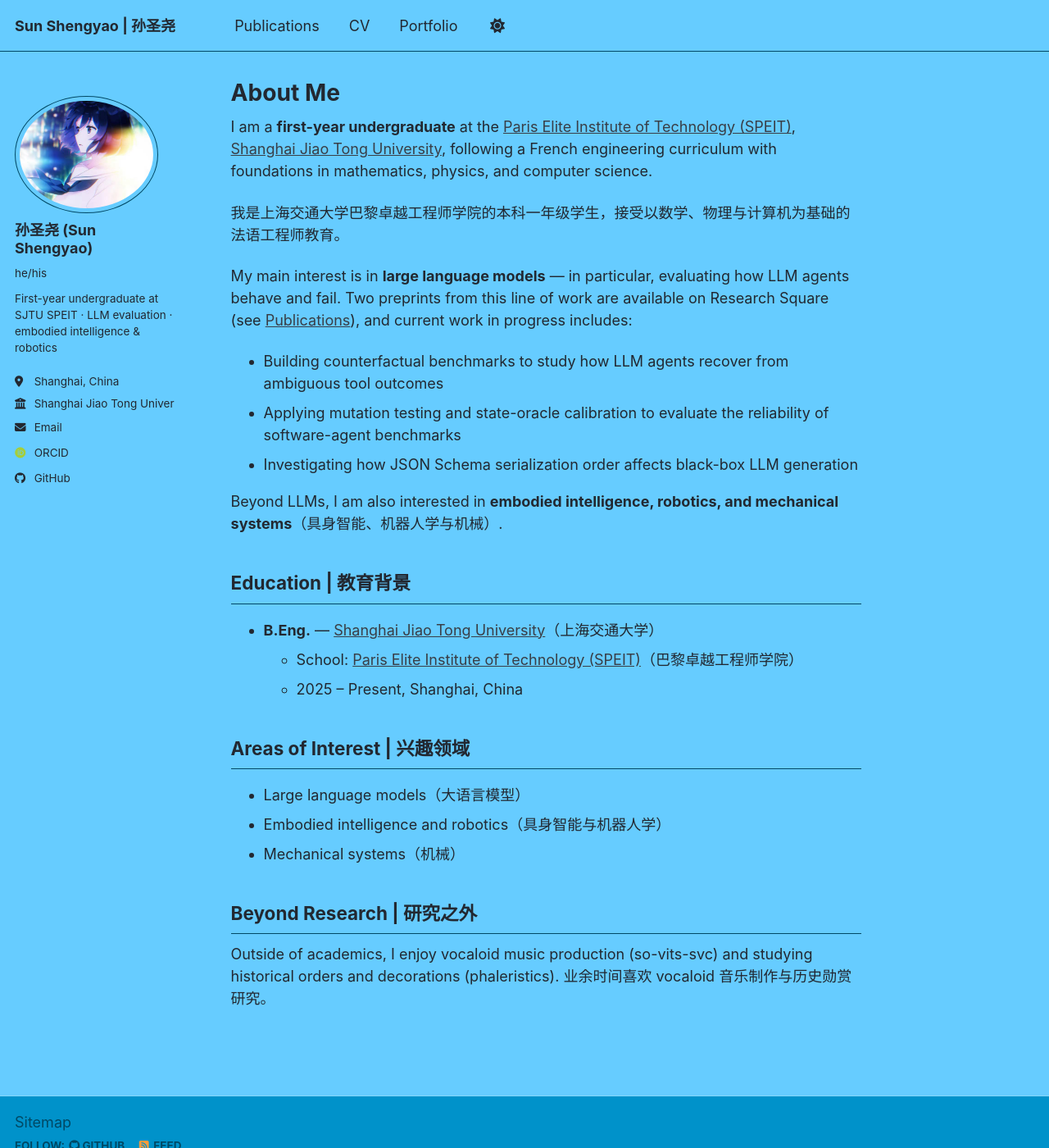
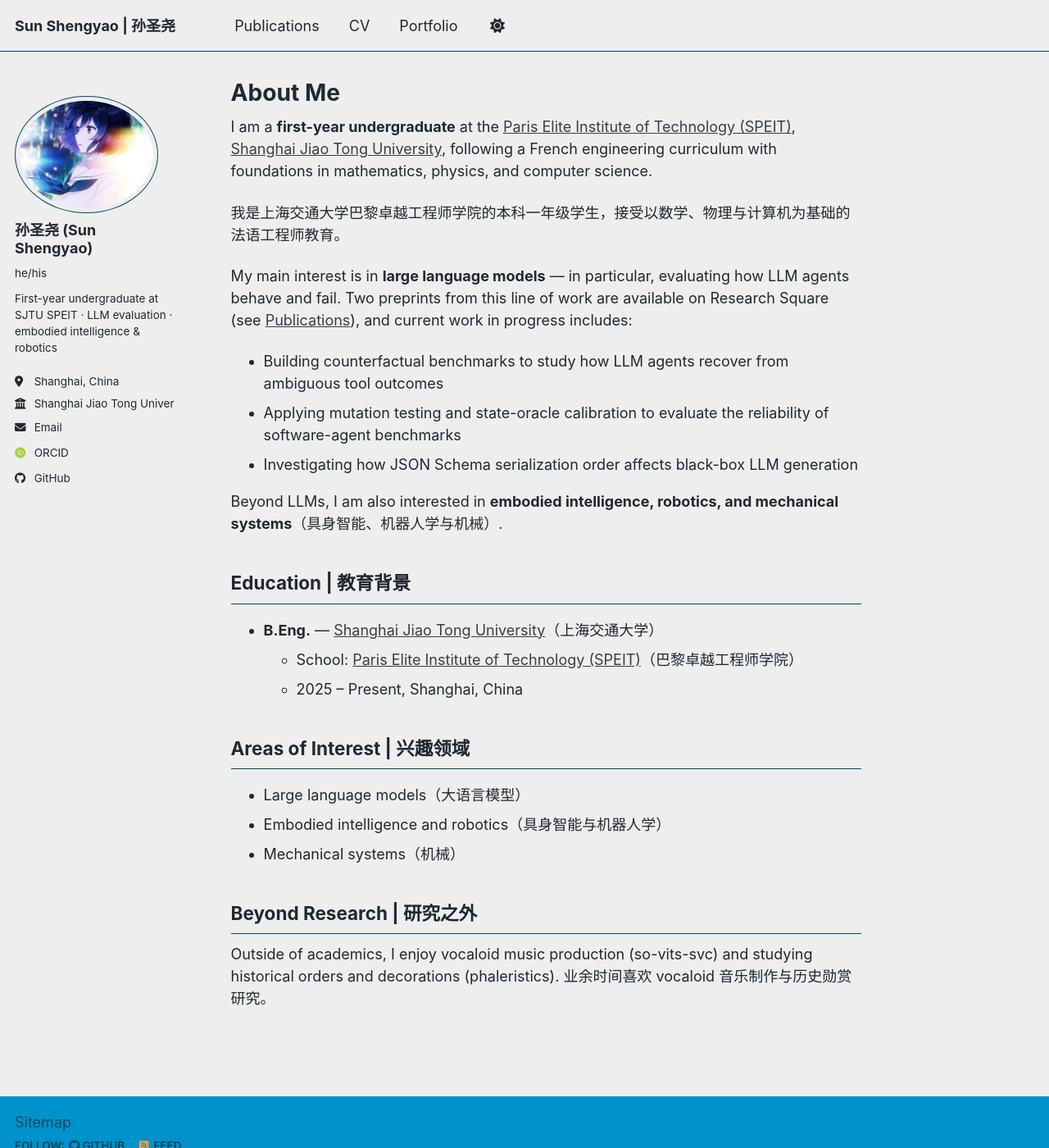
Before and after one commit to shushuyang231/shushuyang231.github.io, a Jekyll site: the page built from _pages/about.md, in a window 1280 px wide and 1400 px high. Shown: the whole window at 82% size. Built offline with Jekyll 4.4.1, drawn with Linux system fonts in a browser that asks for light colours; some web fonts are replaced; a script bundle is joined from its source files by our own code; library files that are not in the unit come from our copies.

Commit message:
Revert "Set air theme background to sky blue"
This reverts commit a8abb2847dcf05d3d288eeecddd47bd4b6b38e55.

```diff
--- a/_sass/theme/_air_light.scss
+++ b/_sass/theme/_air_light.scss
@@ -8,7 +8,7 @@
 $darker-primary-color       : mix(#000, $primary-color, 60%);
 $light-primary-color        : mix(#000, $primary-color, 50%);
 
-$background                 : #66ccff;
+$background                 : #eeeeee;
 $background-light           : mix(#fff, $background, 20%);
 $background-lighter         : mix(#fff, $background, 90%);
 $text                       : #222831;
```
